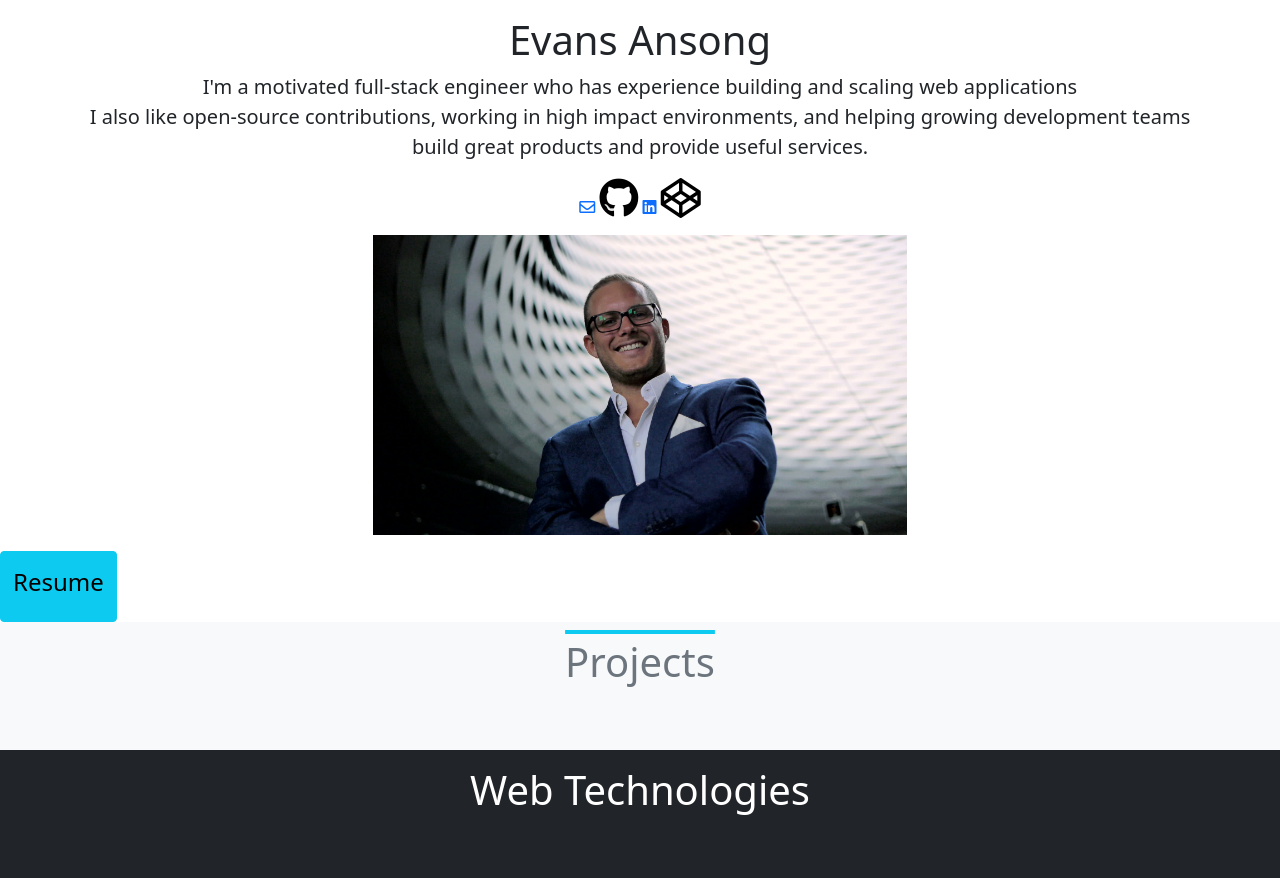
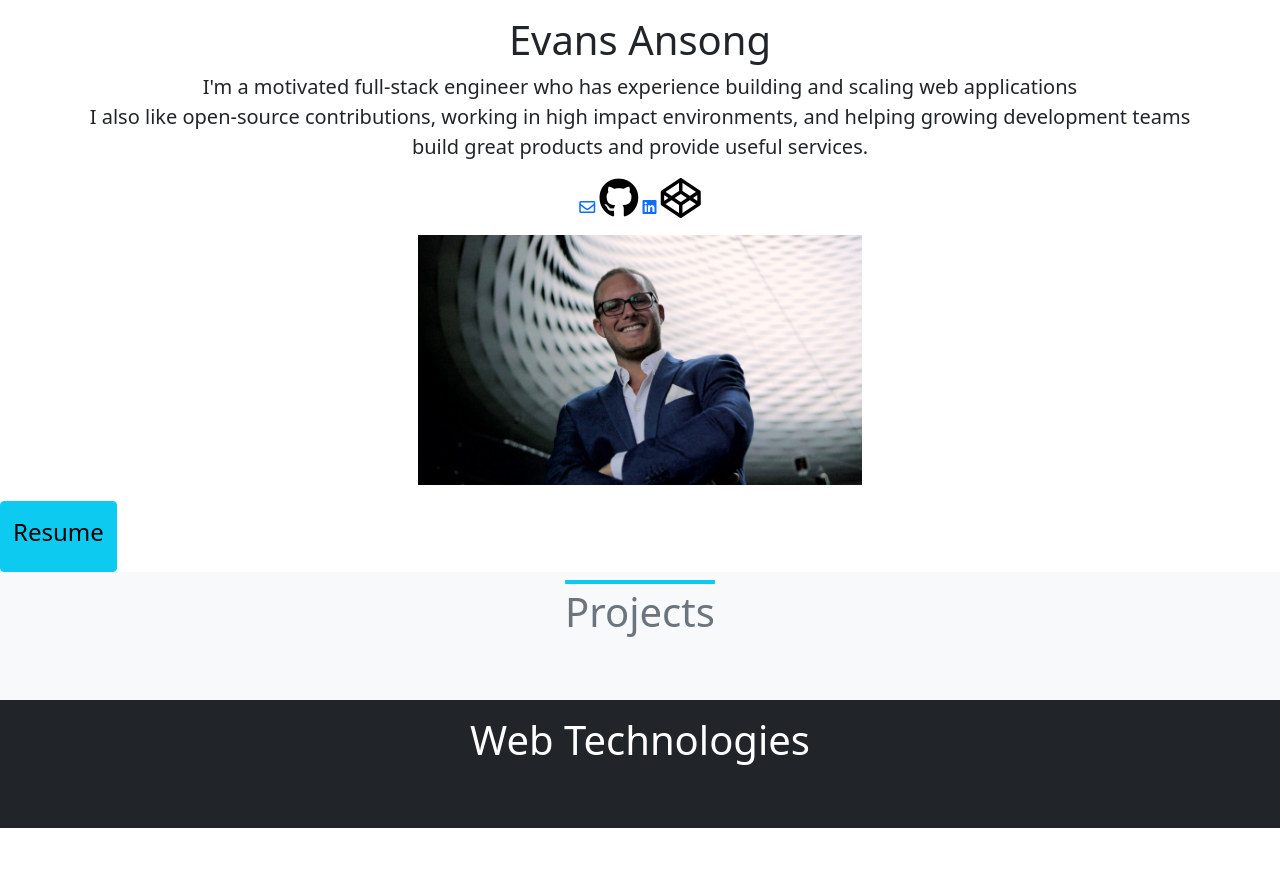
Before and after one commit to evans646/Django-portfolio-project, a Django app: page / in a window 1280 px wide. After the commit the page ends 828 px from the top, so only its background shows below. Run offline with Django 3.2, Linux system fonts and the light colour scheme; data that the repository does not hold is empty; some libraries are stand-ins or nearby versions.

Commit message:
added a photo and styles

```diff
--- a/static/css/style.9078f58ddf9a.css
+++ b/jobs/static/css/style.css
@@ -29,6 +29,10 @@
 
 .card:hover {
     box-shadow: #20a80e;
+}
+.user-photo{
+    border-radius: 44% 56% 100% 0% / 100% 81% 19% 0% ;
+    padding: 10px
 }
 
 a .fa-github {
--- a/jobs/templates/jobs/index.html
+++ b/jobs/templates/jobs/index.html
@@ -37,7 +37,7 @@
             <a href="https://codepen.io/br646" target="_blank"><i style="color: black; font-size: 2.5em;" class="fab fa-codepen"></i></a>
           </span>
           </p>
-          <img  src="{% static 'mypic.jpg' %}" height="300" />
+          <img class="user-photo" src="{% static 'mypic.jpg' %}" height="250" />
         </div>
       </section>
 <a href="/pdf/resume.pdf"> <button type="button" class="btn btn-info btn-md py-3" style="outline: none;"><b><h4>Resume</h4></b></button></a>
```
Also changed, not shown: static/mypic.jpeg (deleted).
